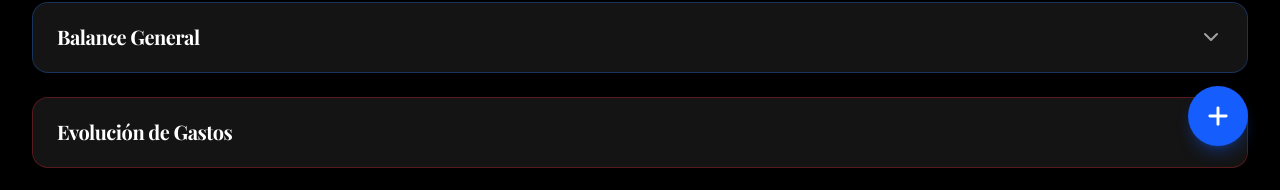
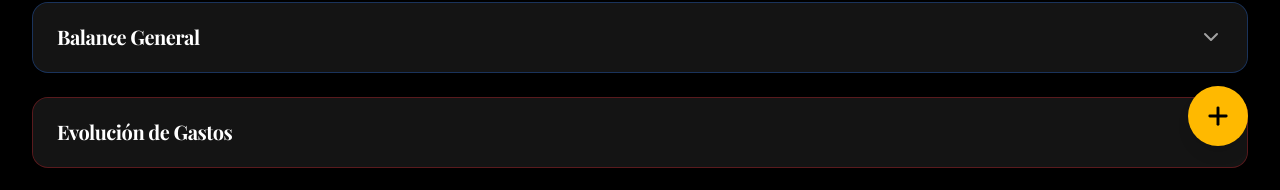
Before and after one commit to Fernith/Finanzas_Alicia, a React (Vite) app in the folder finanzas-frontend/: page / in a window 1280 px wide. Shown: the part 622-812 px from the top of the page. Built offline with nearby package versions, Linux system fonts and the light colour scheme; no server answers; a web font is replaced by a local one.

Commit message:
Color de + dorado

```diff
--- a/finanzas-frontend/src/App.tsx
+++ b/finanzas-frontend/src/App.tsx
@@ -41,7 +41,7 @@ function App() {
           {/* BOTÓN FLOTANTE GENÉRICO GLOBAL (FAB) */}
           <button
             onClick={() => setModalGlobalAbierto(true)}
-            className="fixed bottom-6 right-6 sm:bottom-8 sm:right-8 z-40 p-4 rounded-full bg-blue-600 text-white shadow-lg shadow-blue-600/30 hover:bg-blue-700 hover:scale-105 active:scale-95 transition-all flex items-center justify-center group"
+            className="fixed bottom-6 right-6 sm:bottom-8 sm:right-8 z-40 p-4 rounded-full bg-amber-400 shadow-lg hover:bg-amber-400 hover:scale-105 active:scale-95 transition-all flex items-center justify-center group"
             title="Añadir Operación"
           >
             <Plus size={28} strokeWidth={2.5} className="group-hover:rotate-90 transition-transform duration-300" />
```
